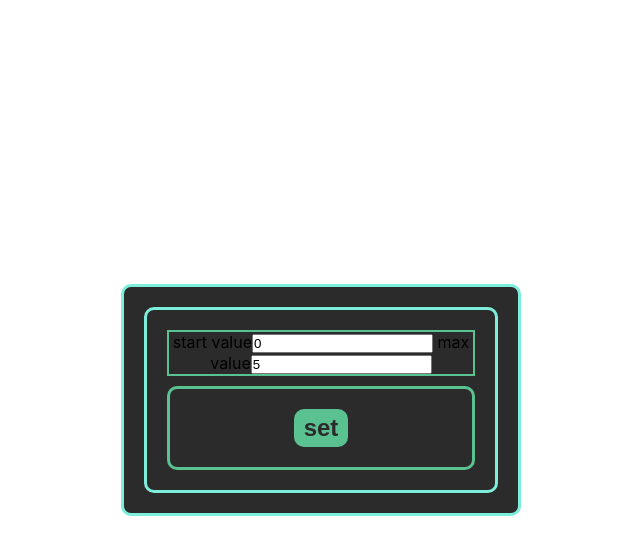
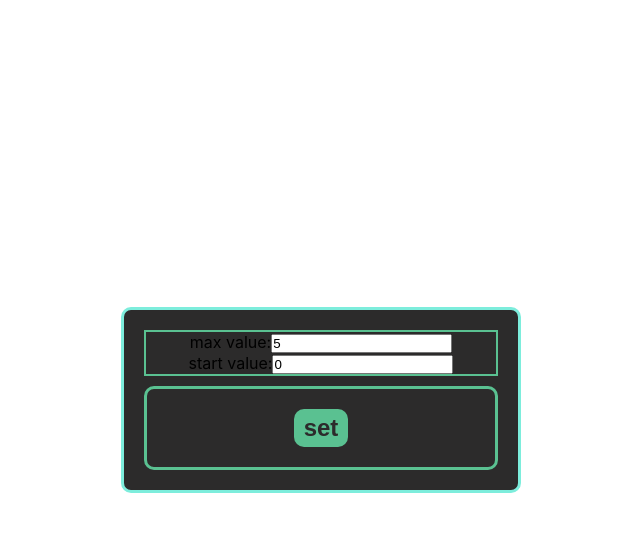
Before and after one commit to igor-minaev/counter, a React (Vite) app: page / in a window 1280 px wide. Both pictures are taken after a click on the button "set". Shown: the top 554 px of the page, without its empty margins (319-959 px from the left). Built offline with nearby package versions, Linux system fonts and the light colour scheme.

Commit message:
refactor Settings component

```diff
--- a/src/Settings.tsx
+++ b/src/Settings.tsx
@@ -14,6 +14,7 @@ export const Settings = ({
                          }: SettingsPropsType) => {
     const [newStartValue, setNewStartValue] = useState(startValue)
     const [newMaxValue, setNewMaxValue] = useState(maxValue)
+    const [error, setError] = useState(false)
 
     const onChangeStartValue = (e: ChangeEvent<HTMLInputElement>) => setNewStartValue(+e.currentTarget.value)
 
@@ -22,18 +23,22 @@ export const Settings = ({
     const setSettingsHandler = () => setSettings(newStartValue, newMaxValue)
 
     return (
-        <div className='counter'>
+        <>
             <div className="inputsWrapper">
-                <label> start value
-                    <input onChange={onChangeStartValue} type="text" value={newStartValue}/>
-                </label>
-                <label> max value
-                    <input onChange={onChangeMaxValue} type="text" value={newMaxValue}/>
-                </label>
+                <div className='labelInput'>
+                    <label className='label'> max value:</label>
+                    <input className='input' onChange={onChangeMaxValue} type="number" value={newMaxValue}/>
+                </div>
+                <div className='labelInput'>
+                    <label className='label'> <span className='span'>start value:</span></label>
+                    <input className='input' onChange={onChangeStartValue} type="number" value={newStartValue}/>
+                </div>
+
             </div>
             <div className='buttonsWrapper'>
                 <Button className='button' onClick={setSettingsHandler}>set</Button>
             </div>
-        </div>
-    );
+        </>
+    )
+        ;
 };
```
